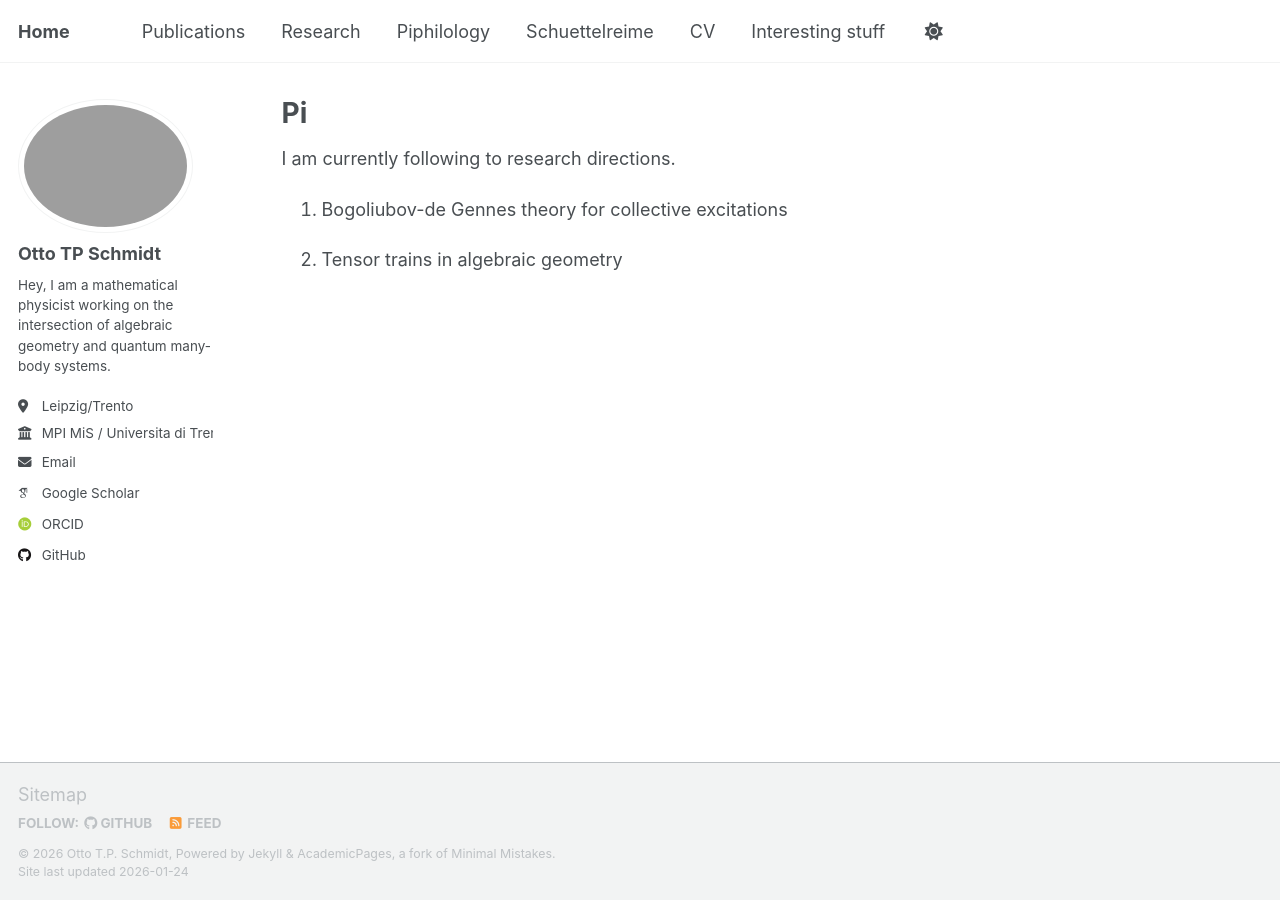
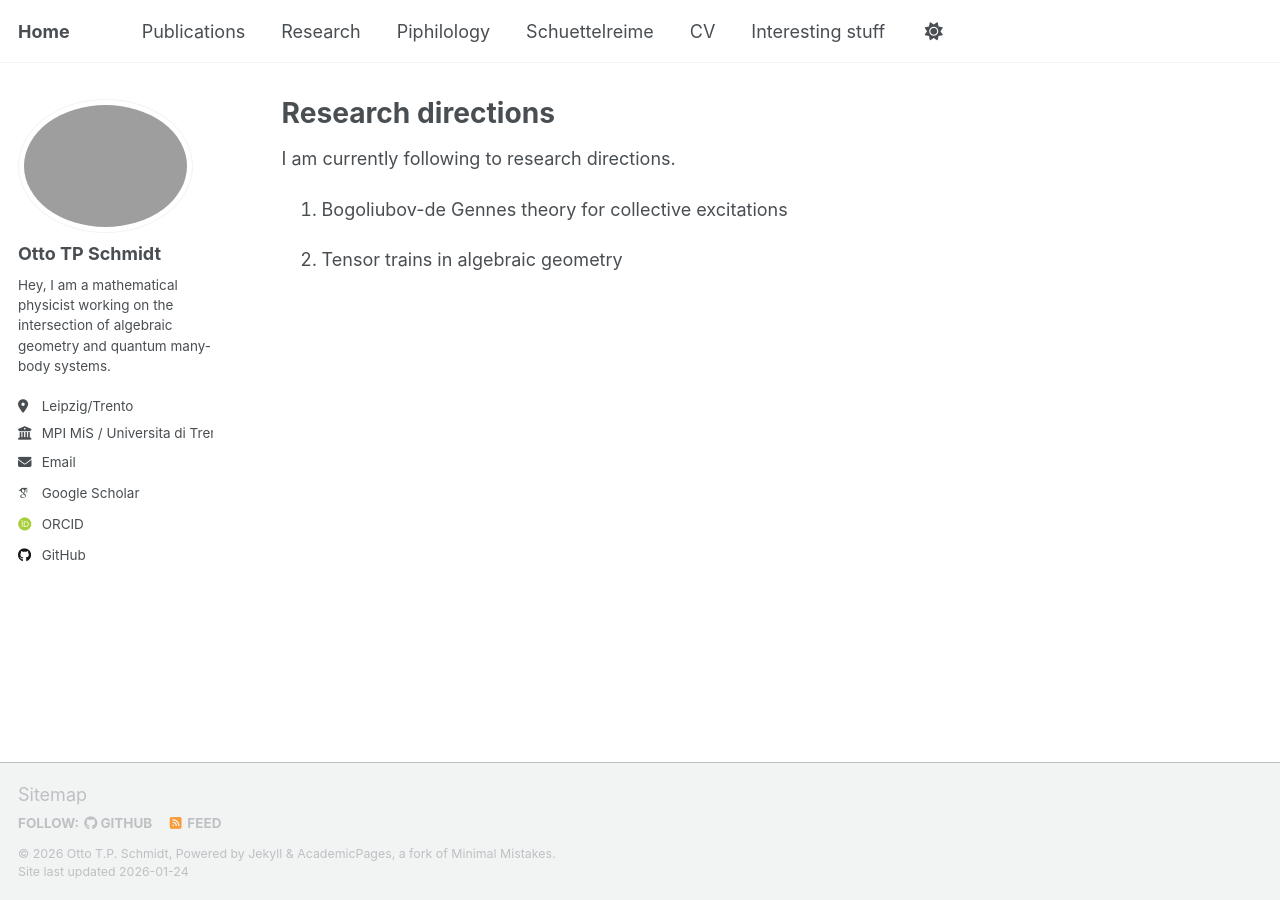
Before and after one commit to ottotpschmidt/ottotpschmidt.github.io, a Jekyll site: the page built from _pages/research.md, in a window 1280 px wide. Built offline with Jekyll 4.4.1, drawn with Linux system fonts in a browser that asks for light colours; some web fonts are replaced; a script that is not in the unit is left out.

Commit message:
research page  Please enter the commit message for your changes. Lines starting

```diff
--- a/_pages/research.md
+++ b/_pages/research.md
@@ -1,7 +1,7 @@
 ---
 layout: archive
-title: "Pi"
-permalink: /pi/
+title: "Research directions"
+permalink: /research/
 author_profile: true
 ---
 
```
